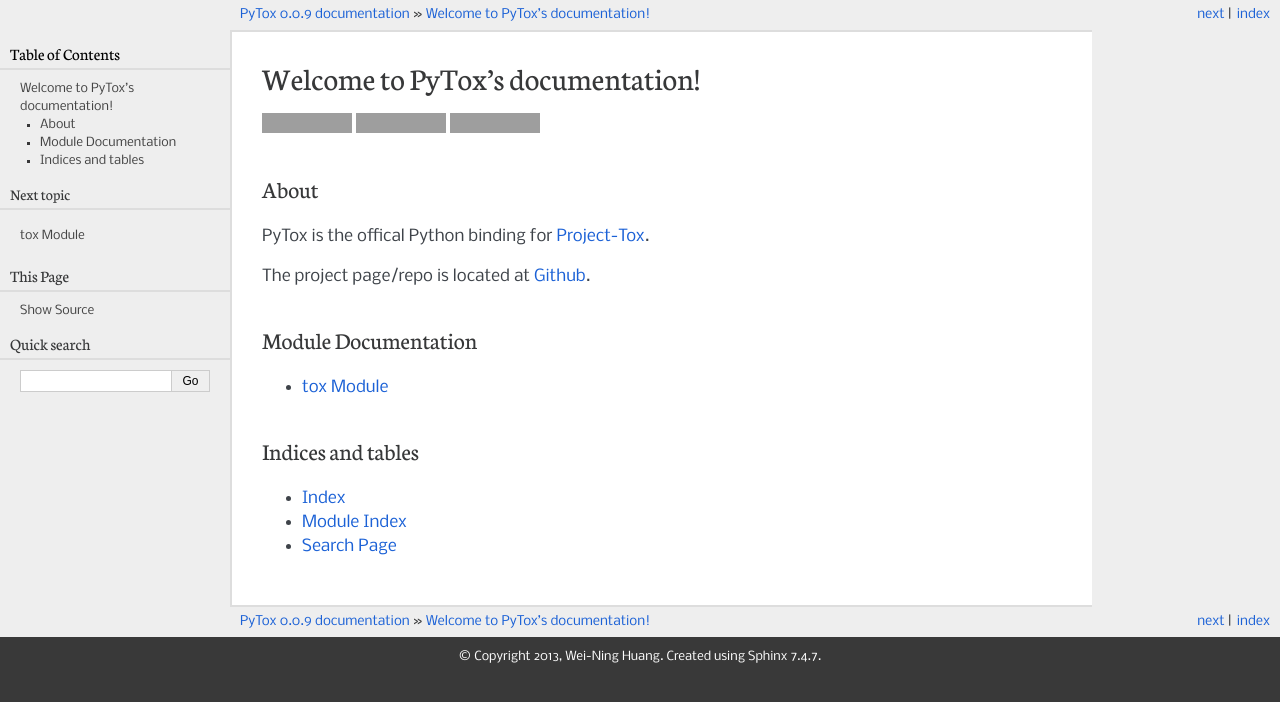
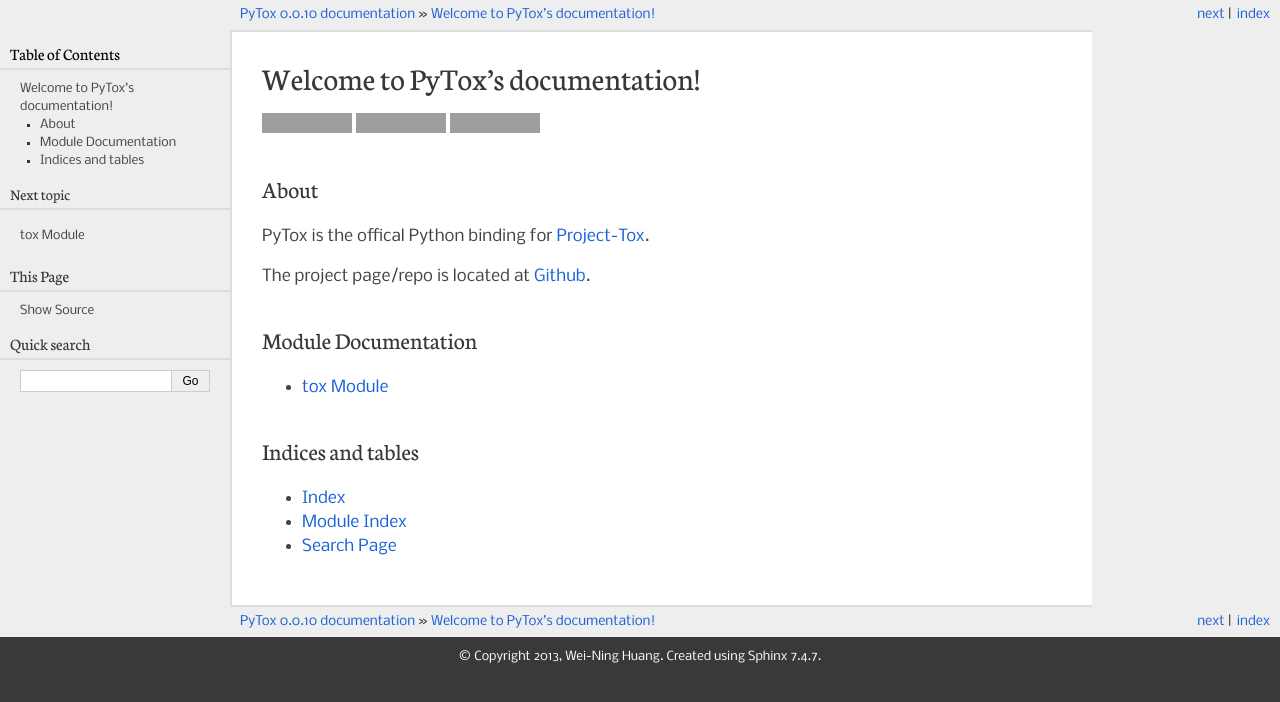
Before and after one commit to aitjcize/PyTox, a Sphinx documentation site: the page built from docs/index.rst, in a window 1280 px wide. Shown: the top 702 px of the page. Built offline with Sphinx 7.4.7, drawn with Linux system fonts in a browser that asks for light colours; grey boxes are pictures that could not be loaded.

Commit message:
Bump version to 0.0.10

```diff
--- a/docs/conf.py
+++ b/docs/conf.py
@@ -51,9 +51,9 @@
 # built documents.
 #
 # The short X.Y version.
-version = '0.0.9'
+version = '0.0.10'
 # The full version, including alpha/beta/rc tags.
-release = '0.0.9'
+release = '0.0.10'
 
 # The language for content autogenerated by Sphinx. Refer to documentation
 # for a list of supported languages.
--- a/setup.py
+++ b/setup.py
@@ -2,7 +2,7 @@
 
 setup(
     name="PyTox",
-    version="0.0.9",
+    version="0.0.10",
     description = 'Python binding for Tox the skype replacement',
     author = 'Wei-Ning Huang (AZ)',
     author_email = 'aitjcize@gmail.com',
```
